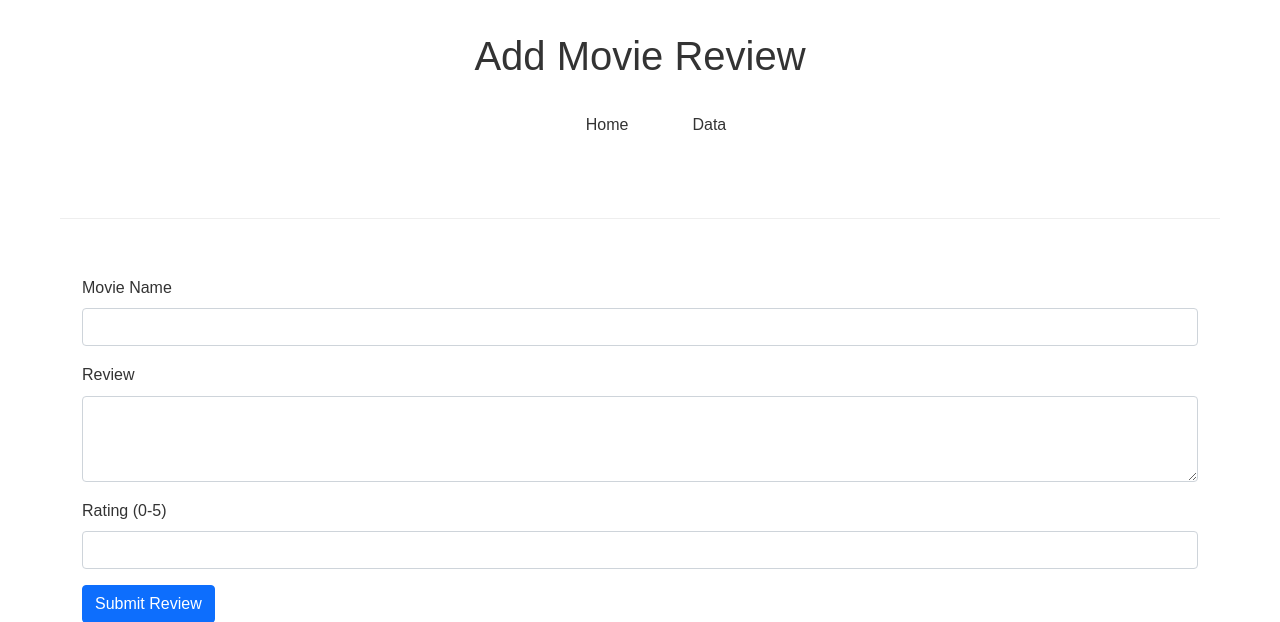
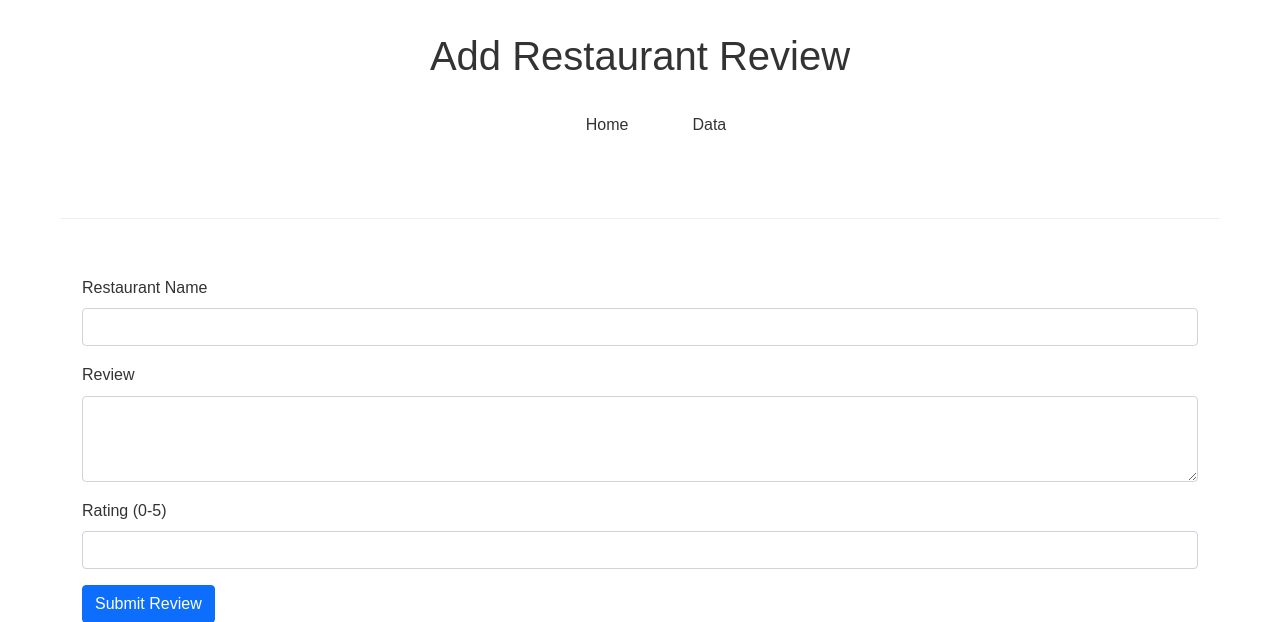
Before and after one commit to Cam-theDude/resturant-review, a Flask app: page /add_review in a window 1280 px wide. Shown: the top 622 px of the page. Run offline with Flask 3, Linux system fonts and the light colour scheme; tables that the repository leaves empty hold one stand-in row (values such as "Sample post").

Commit message:
changing routes error

```diff
--- a/app.py
+++ b/app.py
@@ -2,7 +2,7 @@ from flask import Flask
 from flask_sqlalchemy import SQLAlchemy
 
 app = Flask(__name__)
-app.config['SQLALCHEMY_DATABASE_URI'] = 'sqlite:///movie_reviews.db'
+app.config['SQLALCHEMY_DATABASE_URI'] = 'sqlite:///restaurant_reviews.db'
 app.config['SQLALCHEMY_TRACK_MODIFICATIONS'] = False
 app.config['SECRET_KEY'] = 'your-secret-key-here'
 db = SQLAlchemy(app)
--- a/models.py
+++ b/models.py
@@ -2,9 +2,9 @@ from app import db
 from datetime import datetime
 
 
-class MovieReview(db.Model):
+class RestaurantReview(db.Model):
     id = db.Column(db.Integer, primary_key=True)
-    movie_name = db.Column(db.String(200), nullable=False)
+    Restaurant_name = db.Column(db.String(200), nullable=False)
     review = db.Column(db.Text, nullable=False)
     rating = db.Column(db.Float, nullable=False)
     time_created = db.Column(db.DateTime, default=datetime.utcnow)
--- a/routes.py
+++ b/routes.py
@@ -1,30 +1,28 @@
 from flask import render_template, request, redirect, url_for
 from app import app, db
-from models import MovieReview
+from models import RestaurantReview
 
 @app.route('/')
 def index():
     return render_template('index.html')
 
-@app.route('/donaldrev')
-def donaldrev():
-    return render_template('donaldrev.html')
+
 
 
 @app.route('/view')
 def view():
     return render_template('view.html')
 
-@app.route('/data')
-def data():
-    reviews = MovieReview.query.order_by(MovieReview.time_created.desc()).all()
-    return render_template('data.html', reviews=reviews)
+@app.route('/donaldrev')
+def donaldrev():
+    reviews = RestaurantReview.query.order_by(RestaurantReview.time_created.desc()).all()
+    return render_template('donaldrev.html', reviews=reviews)
 
 @app.route('/add_review', methods=['GET', 'POST'])
 def add_review():
     if request.method == 'POST':
-        new_review = MovieReview(
-            movie_name=request.form['movie_name'],
+        new_review = RestaurantReview(
+            Restaurant_name=request.form['Restaurant_name'],
             review=request.form['review'],
             rating=float(request.form['rating'])
         )
--- a/templates/add_review.html
+++ b/templates/add_review.html
@@ -3,21 +3,21 @@
 <head>
     <meta charset="UTF-8">
     <meta name="viewport" content="width=device-width, initial-scale=1.0">
-    <title>Add Movie Review</title>
+    <title>Add Restaurant Review</title>
     <link href="https://cdn.jsdelivr.net/npm/bootstrap@5.0.2/dist/css/bootstrap.min.css" rel="stylesheet" integrity="sha384-EVSTQN3/azprG1Anm3QDgpJLIm9Nao0Yz1ztcQTwFspd3yD65VohhpuuCOmLASjC" crossorigin="anonymous">
     <link rel="stylesheet" href="{{ url_for('static', filename='styles.css') }}">
 </head>
 <body>
     <header>
-        <h1>Add Movie Review</h1>
+        <h1>Add Restaurant Review</h1>
         {% include 'nav.html' %}
     </header>
 
     <main class="container mt-4">
         <form method="POST" action="{{ url_for('add_review') }}">
             <div class="mb-3">
-                <label for="movie_name" class="form-label">Movie Name</label>
-                <input type="text" class="form-control" id="movie_name" name="movie_name" required>
+                <label for="Restaurant_name" class="form-label">Restaurant Name</label>
+                <input type="text" class="form-control" id="Restaurant_name" name="Restaurant_name" required>
             </div>
 
             <div class="mb-3">
--- a/templates/nav.html
+++ b/templates/nav.html
@@ -1,6 +1,6 @@
 <nav>
     <ul>
         <li><a href="{{ url_for('index') }}">Home</a></li>
-        <li><a href="{{ url_for('data') }}">Data</a></li>
+        <li><a href="{{ url_for('donaldrev') }}">Data</a></li>
     </ul>
 </nav>
```
Also changed, not shown: templates/data.html (+7 -4 lines), templates/donaldrev.html (+44 -3 lines), instance/restaurant_reviews.db (added), instance/resturant_reviews.db (added).
